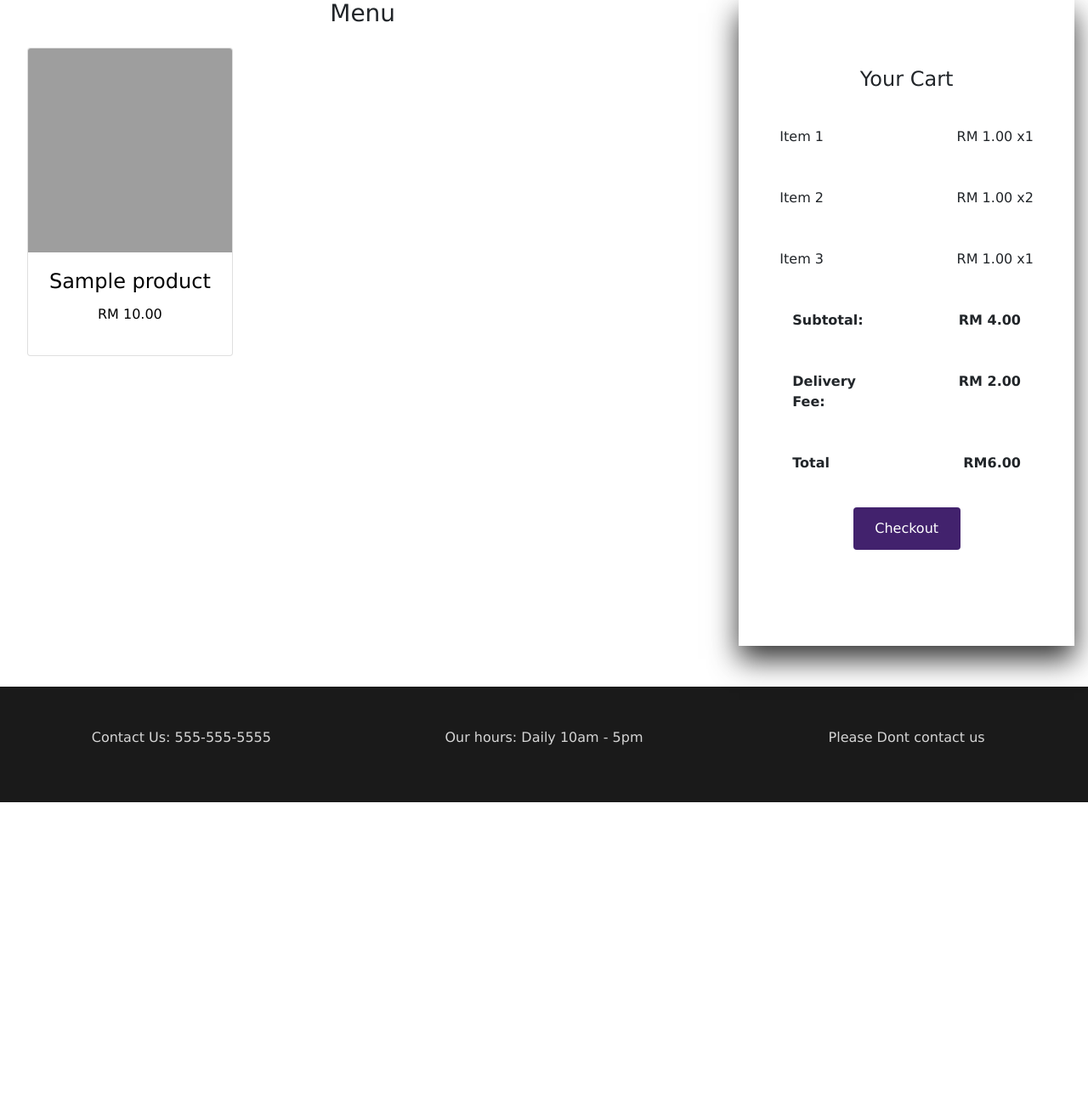
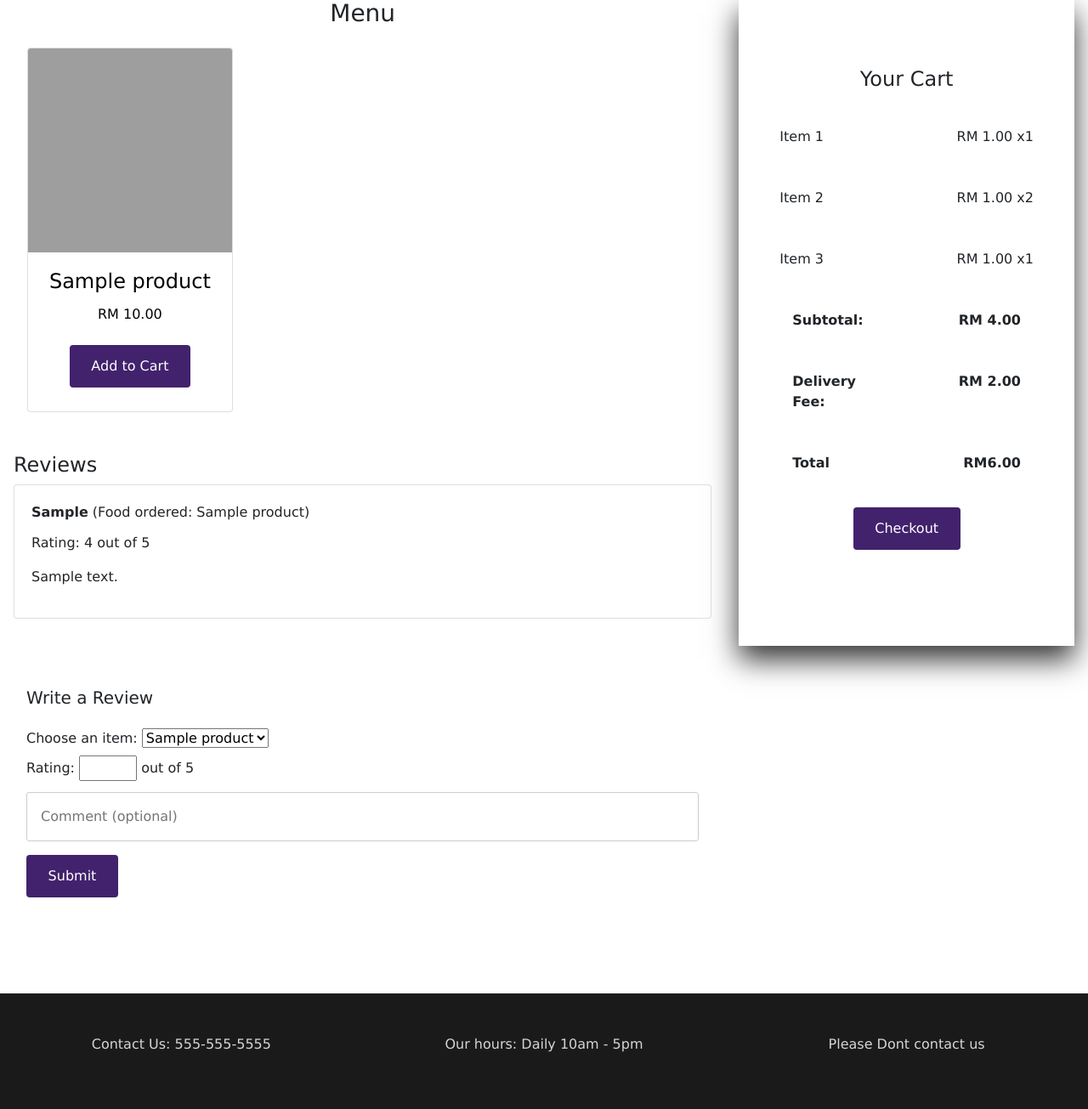
Before and after one commit to DannisPang/CMT322_Project, a Django app: page /ordering/1 in a window 1280 px wide. Shown: the part 288-1593 px from the top of the page at 85% size. Before the commit the page ends 1232 px from the top, so only its background shows below. Run offline with Django 3.2, Linux system fonts and the light colour scheme; a user stored in the database is signed in; tables that the repository leaves empty hold one stand-in row (values such as "Sample post"); some libraries are stand-ins or nearby versions; grey boxes are pictures that could not be loaded.

Commit message:
added display and write review

```diff
--- a/djangoProject/customer/urls.py
+++ b/djangoProject/customer/urls.py
@@ -10,5 +10,6 @@ urlpatterns = [
     path('login', views.login_view, name='login_view'),
     path('register', views.register_view, name='register_view'),
     path('confirm-order', views.confirm_order, name='confirm_order'),
-    path('logout', views.logout_view, name="logout_view")
+    path('logout', views.logout_view, name="logout_view"),
+    path('write_review', views.write_review, name="write_review")
 ]
--- a/djangoProject/customer/views.py
+++ b/djangoProject/customer/views.py
@@ -4,7 +4,7 @@ from django.db import IntegrityError
 from django.views.decorators.csrf import csrf_exempt
 from django.urls import reverse
 from django.shortcuts import HttpResponseRedirect, render
-from .models import User, Restaurant, Product
+from .models import User, Restaurant, Product, Review
 from datetime import datetime
 from django.contrib import messages
 from decimal import Decimal
@@ -51,12 +51,23 @@ def orders(request):
 
 def ordering(request, restaurant_id):
     products = Product.objects.filter(restaurantid=restaurant_id)
-    restaurant = Restaurant.objects.filter(restaurantid=restaurant_id)
+    restaurant = Restaurant.objects.filter(restaurantid=restaurant_id).first()
+
     if len(products) == 0:
         messages.error(request, "Product not found.", "alert alert-danger")
+        reviews = []
+
+    else:
+        product_list = []
+        for product in products:
+            product_list.append(product.productid)
+
+        reviews = Review.objects.filter(productid__in=product_list)
+
     return render(request, "customer/ordering.html", {
         "products": products,
-        "restaurant": restaurant[0]
+        "restaurant": restaurant,
+        "reviews": reviews
     })
 
 
@@ -126,6 +137,40 @@ def register_view(request):
         return render(request, "customer/register.html")
 
 
-@login_required()
+@login_required
 def confirm_order(request):
     return render(request, "customer/confirm-order.html")
+
+
+@login_required
+def write_review(request):
+    if request.method == "POST":
+        restaurantid = request.POST['restaurantid']
+        rating = request.POST['rating']
+        comment = request.POST['comment']
+        productid = request.POST['products']
+
+        new_review = Review.objects.create(
+            reviewid=increment_id(Review, "reviewid", "RE"),
+            productid=Product.objects.filter(productid=productid).first(),
+            rating=rating,
+            comment=comment,
+            userid=User.objects.filter(id=request.user.id).first()
+        )
+        new_review.save()
+        messages.success(request, "Thank you for your review!", "alert alert-success")
+    return HttpResponseRedirect(f'ordering/{restaurantid}')
+
+
+# generate new primary key
+def increment_id(obj, idname, letter):
+    last_data = obj.objects.all().order_by(idname).last()
+    if not last_data:
+        return letter + '001'
+
+    last_id = getattr(last_data, idname)
+    id_int = int(''.join(filter(lambda i: i.isdigit(), last_id)))  # extract digits only and convert to int
+    new_id_int = id_int + 1
+    new_id = letter + str(new_id_int).zfill(3)
+
+    return new_id
--- a/djangoProject/templates/customer/layout.html
+++ b/djangoProject/templates/customer/layout.html
@@ -20,7 +20,7 @@
 	<link rel="stylesheet" href="https://maxcdn.bootstrapcdn.com/bootstrap/4.0.0/css/bootstrap.min.css" crossorigin="anonymous">
 	<script src="https://ajax.googleapis.com/ajax/libs/jquery/3.3.1/jquery.min.js"></script>
 	<script src="https://maxcdn.bootstrapcdn.com/bootstrap/4.0.0/js/bootstrap.min.js"></script>
-	<link rel="stylesheet" type="text/css" href="{% static 'customer/style.css' %}">
+    <link rel="stylesheet" type="text/css" href="{% static 'customer/style.css' %}">
 
     {% block script %}
     {% endblock %}
--- a/djangoProject/templates/customer/ordering.html
+++ b/djangoProject/templates/customer/ordering.html
@@ -43,12 +43,57 @@
                             <div class="card-body">
                                 <h4 class="card-title">{{ product.productname }}</h4>
                                 <p>RM {{ product.productprice }}</p>
+                                <button class="btn btn-primary">Add to Cart</button>
                             </div>
                             </a>
                         </div>
                     </div>
                     {% endfor %}
                 </div>
+
+                <!-- Cards - Reviews -->
+                <div class="row padding">
+                    <h4>Reviews</h4>
+                    {% for review in reviews %}
+                        <div class="card w-100 mb-4">
+                            <div class="card-body text-left">
+                                <p class="card-title">
+                                <strong>{{ review.userid.first_name }}</strong>
+                                    (Food ordered: {{ review.productid.productname }})
+                                </p>
+                                <p>Rating: {{ review.rating }} out of 5</p>
+                                <p>{{ review.comment }}</p>
+                            </div>
+                        </div>
+                        {% empty %}
+                        <div class="container text-left">
+                            <p>There is no review.</p>
+                        </div>
+                    {% endfor %}
+                </div>
+
+                <!-- Write review -->
+                {% if user.is_authenticated and products %}
+                    <form class="text-left" action="{% url 'write_review' %}" method="post">
+                    {% csrf_token %}
+                        <h5 class="mb-4">Write a Review</h5>
+                        <label for="products">Choose an item: </label>
+                        <select name="products" required>
+                        {% for product in products %}
+                            <option value="{{ product.productid }}">{{ product.productname }}</option>
+                        {% endfor %}
+                        </select>
+                        <br>
+                        <label for="rating">Rating: </label>
+                        <input type="number" name="rating" min="1" max="5" required> out of 5
+                        <input class="text-input text-input-white" type="text" name="comment" placeholder="Comment (optional)">
+                        <input name="restaurantid" value="{{ restaurant.restaurantid }}" hidden>
+                        <input class="btn btn-primary" type="submit" value="Submit">
+                    </form>
+
+
+                {% endif %}
+
             </div>
         </div>
 
```
